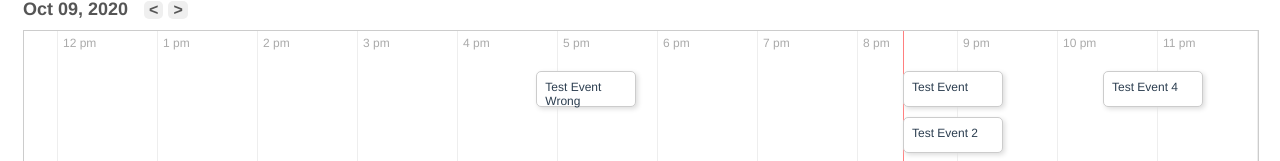
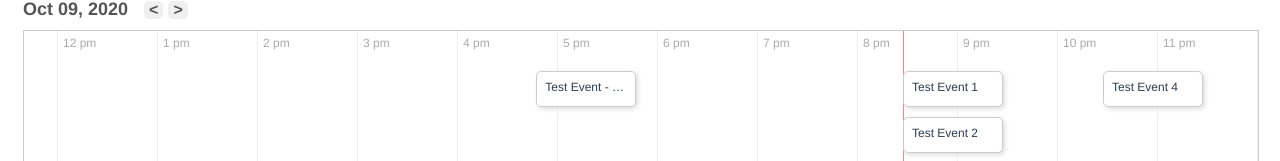
Before and after one commit to craigdanj/vue-day-schedule, a Vue app: page / in a window 1280 px wide. Shown: the part 152-313 px from the top of the page. Built offline with nearby package versions, Linux system fonts and the light colour scheme.

Commit message:
overfow hidde nadded to event for text that spills

```diff
--- a/src/App.vue
+++ b/src/App.vue
@@ -27,7 +27,7 @@ import moment from "moment";
 export default class App extends Vue {
   private eventList = [
     {
-      name: "Test Event",
+      name: "Test Event 1",
       date: new Date()
     },
     {
@@ -53,7 +53,7 @@ export default class App extends Vue {
         .toDate()
     },
     {
-      name: "Test Event Wrong",
+      name: "Test Event - Really Long Name",
       date: moment(new Date())
         .subtract(220, "minutes")
         .toDate()
@@ -61,22 +61,21 @@ export default class App extends Vue {
   ];
 
   public handleDateChange(date: Date) {
-    // if (new Date().getSeconds() % 2 === 0) this.eventList = [];
-    // else
-    this.eventList = [
-      {
-        name: "Test Event On Date Change 1",
-        date: moment(date)
-          .add(120, "minutes")
-          .toDate()
-      },
-      {
-        name: "Test Event On Date Change 2",
-        date: moment(date)
-          .subtract(30, "minutes")
-          .toDate()
-      }
-    ];
+    //Code to fetch next batch of data based on date can be written here.
+    // this.eventList = [
+    //   {
+    //     name: "Test Event On Date Change 1",
+    //     date: moment(date)
+    //       .add(120, "minutes")
+    //       .toDate()
+    //   },
+    //   {
+    //     name: "Test Event On Date Change 2",
+    //     date: moment(date)
+    //       .subtract(30, "minutes")
+    //       .toDate()
+    //   }
+    // ];
   }
 }
 </script>
--- a/src/components/Scheduler.vue
+++ b/src/components/Scheduler.vue
@@ -284,5 +284,9 @@ export default class Scheduler extends Vue {
   padding: 8px;
   font-size: 12px;
   box-shadow: 2px 2px 5px #ddd;
+  overflow: hidden;
+  text-overflow: ellipsis;
+  white-space: nowrap;
 }
+
 </style>
```
